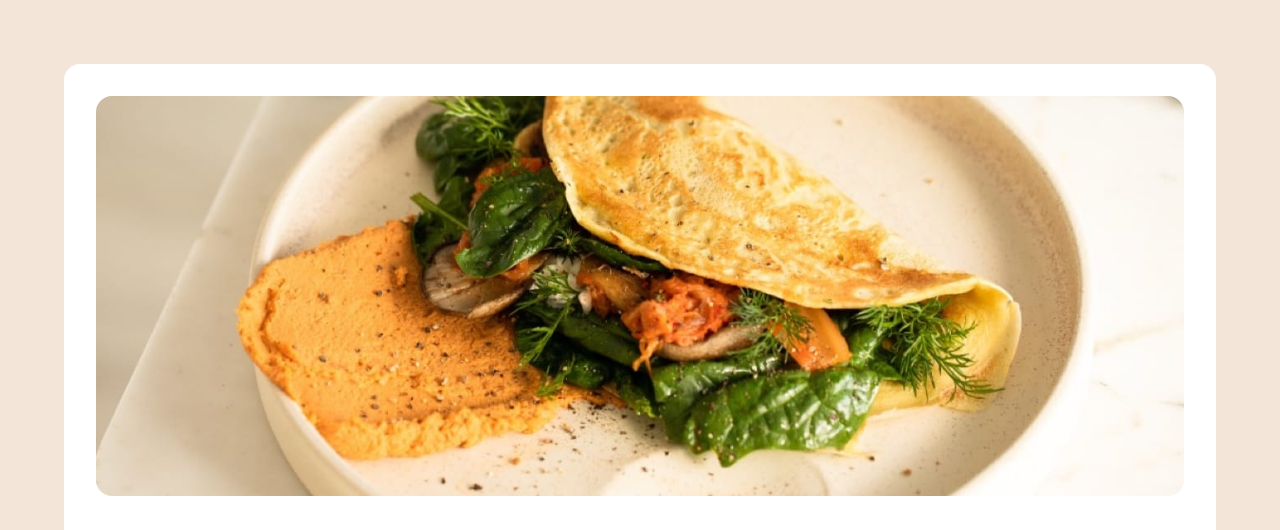
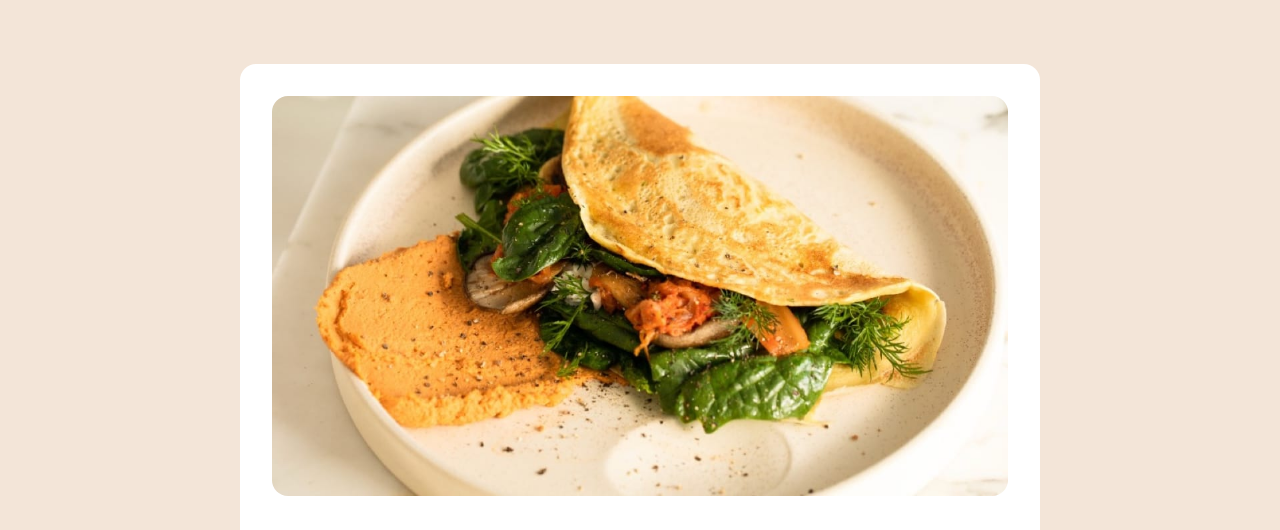
Before and after one commit to ronanlebideau/fem-recipe-page, a plain HTML site: page index.html in a window 1280 px wide. Shown: the top 530 px of the page. Drawn offline with Linux system fonts and the light colour scheme.

Commit message:
last fix

```diff
--- a/style.css
+++ b/style.css
@@ -15,7 +15,7 @@
     --h-md-font-size: 1.75rem;
     --h-lg-font-size: 2.125rem;
 
-    /* Spacing */
+    /* Line-Height */
     --h-line-height: 110%;
     --p-line-height: 150%;
 
@@ -170,7 +170,7 @@ tr:last-child td {
 
 @media only screen and (min-width:376px) {
     body{margin:4rem;background-color:var(--stone-100);}
-    main{max-width: 1140px;background-color:var(--white);border-radius: 1rem;padding:2rem;}
+    main{max-width: 736px;background-color:var(--white);border-radius: 1rem;padding:2rem;margin:0 auto;}
     img{
         border-radius: 1rem;
         height:50vh;
```
